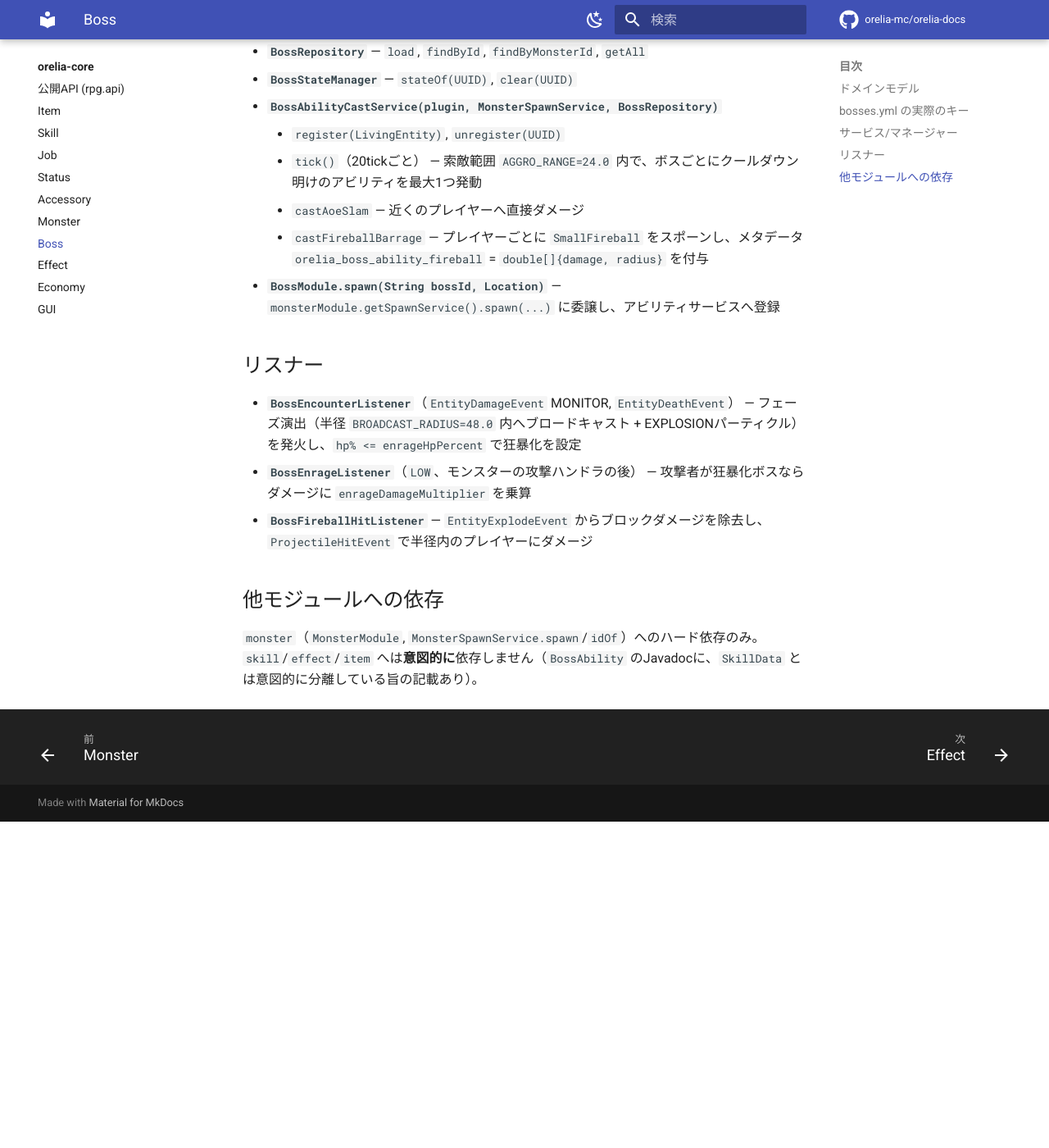
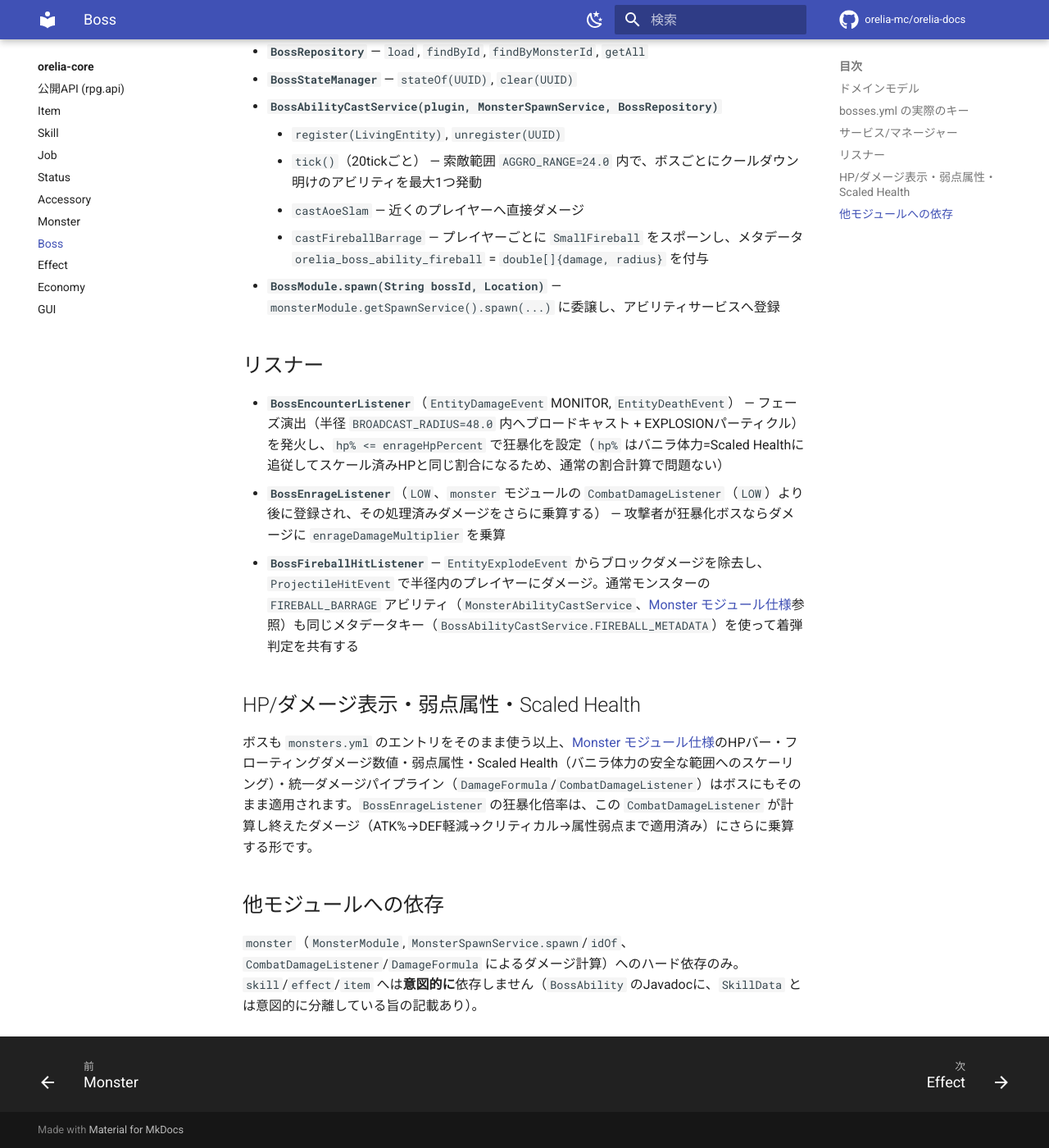
Before and after one commit to orelia-mc/orelia-docs, an MkDocs documentation site: the page built from docs/core/boss.md, in a window 1280 px wide and 1400 px high, scrolled down 1493 px. Shown: the whole window at 82% size. Built offline with MkDocs 1.6.1 and Material for MkDocs 9.7.7, drawn with Linux system fonts in a browser that asks for light colours; comment, search, counter and statistics services are not loaded; before the commit the page ends 2495 px from its top, so only the background shows below that.

Commit message:
Add config auto-migration docs, sync boss.md
Progress checkpoint while remaining docs sync agent (skill.md) finishes.

Co-Authored-By: Claude Sonnet 5 <noreply@anthropic.com>
Claude-Session: https://claude.ai/code/session_01XXf983ioKJ8bU1jvG4C8U2

```diff
--- a/docs/core/boss.md
+++ b/docs/core/boss.md
@@ -72,10 +72,14 @@ bosses:
 
 ## リスナー
 
-- **`BossEncounterListener`**（`EntityDamageEvent` MONITOR, `EntityDeathEvent`） — フェーズ演出（半径 `BROADCAST_RADIUS=48.0` 内へブロードキャスト + EXPLOSIONパーティクル）を発火し、`hp% <= enrageHpPercent` で狂暴化を設定
-- **`BossEnrageListener`**（`LOW`、モンスターの攻撃ハンドラの後） — 攻撃者が狂暴化ボスならダメージに `enrageDamageMultiplier` を乗算
-- **`BossFireballHitListener`** — `EntityExplodeEvent` からブロックダメージを除去し、`ProjectileHitEvent` で半径内のプレイヤーにダメージ
+- **`BossEncounterListener`**（`EntityDamageEvent` MONITOR, `EntityDeathEvent`） — フェーズ演出（半径 `BROADCAST_RADIUS=48.0` 内へブロードキャスト + EXPLOSIONパーティクル）を発火し、`hp% <= enrageHpPercent` で狂暴化を設定（`hp%` はバニラ体力=Scaled Healthに追従してスケール済みHPと同じ割合になるため、通常の割合計算で問題ない）
+- **`BossEnrageListener`**（`LOW`、`monster` モジュールの `CombatDamageListener`（`LOW`）より後に登録され、その処理済みダメージをさらに乗算する） — 攻撃者が狂暴化ボスならダメージに `enrageDamageMultiplier` を乗算
+- **`BossFireballHitListener`** — `EntityExplodeEvent` からブロックダメージを除去し、`ProjectileHitEvent` で半径内のプレイヤーにダメージ。通常モンスターの `FIREBALL_BARRAGE` アビリティ（`MonsterAbilityCastService`、[Monster モジュール仕様](monster.md#通常モンスターの能動アビリティmonsterabilitycastservice)参照）も同じメタデータキー（`BossAbilityCastService.FIREBALL_METADATA`）を使って着弾判定を共有する
+
+## HP/ダメージ表示・弱点属性・Scaled Health
+
+ボスも `monsters.yml` のエントリをそのまま使う以上、[Monster モジュール仕様](monster.md)のHPバー・フローティングダメージ数値・弱点属性・Scaled Health（バニラ体力の安全な範囲へのスケーリング）・統一ダメージパイプライン（`DamageFormula`/`CombatDamageListener`）はボスにもそのまま適用されます。`BossEnrageListener` の狂暴化倍率は、この `CombatDamageListener` が計算し終えたダメージ（ATK%→DEF軽減→クリティカル→属性弱点まで適用済み）にさらに乗算する形です。
 
 ## 他モジュールへの依存
 
-`monster`（`MonsterModule`, `MonsterSpawnService.spawn`/`idOf`）へのハード依存のみ。`skill`/`effect`/`item` へは**意図的に**依存しません（`BossAbility` のJavadocに、`SkillData` とは意図的に分離している旨の記載あり）。
+`monster`（`MonsterModule`, `MonsterSpawnService.spawn`/`idOf`、`CombatDamageListener`/`DamageFormula` によるダメージ計算）へのハード依存のみ。`skill`/`effect`/`item` へは**意図的に**依存しません（`BossAbility` のJavadocに、`SkillData` とは意図的に分離している旨の記載あり）。
```
Also changed, not shown: docs/architecture/config.md (+4 -2 lines).
